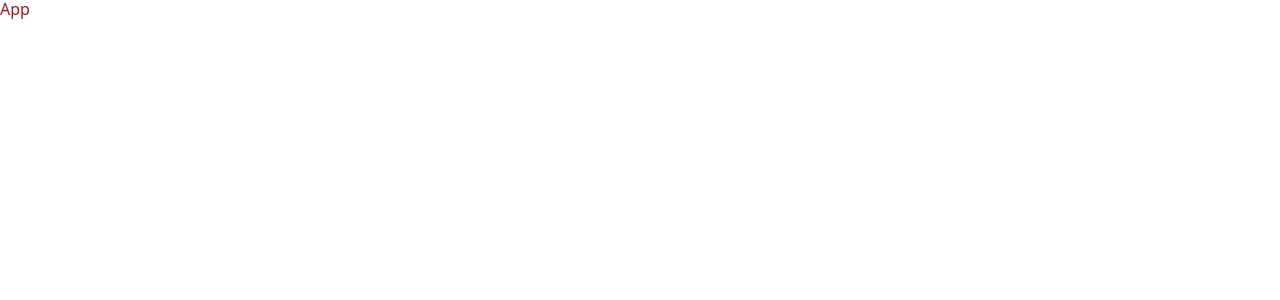
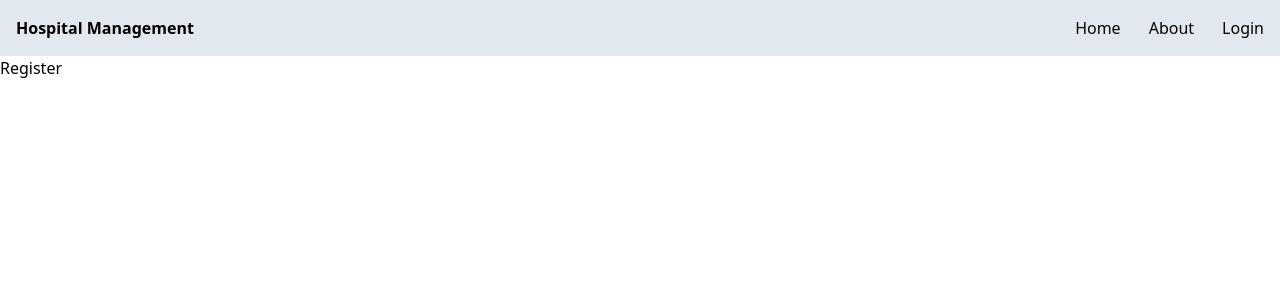
Before and after one commit to robyafrizal/hospitalManagement, a React (Vite) app in the folder client/: page /register in a window 1280 px wide. Shown: the top 300 px of the page. Built offline with nearby package versions, Linux system fonts and the light colour scheme.

Commit message:
setup route pages and header

```diff
--- a/client/index.html
+++ b/client/index.html
@@ -4,20 +4,20 @@
     <meta charset="UTF-8" />
     <meta name="viewport" content="width=device-width, initial-scale=1.0" />
     <title>Hospital Management</title>
-    <link
+    <!-- <link
       href="https://cdn.jsdelivr.net/npm/bootstrap@5.3.3/dist/css/bootstrap.min.css"
       rel="stylesheet"
       integrity="sha384-QWTKZyjpPEjISv5WaRU9OFeRpok6YctnYmDr5pNlyT2bRjXh0JMhjY6hW+ALEwIH"
       crossorigin="anonymous"
-    />
+    /> -->
   </head>
   <body>
     <div id="root"></div>
     <script type="module" src="/src/main.jsx"></script>
-    <script
+    <!-- <script
       src="https://cdn.jsdelivr.net/npm/bootstrap@5.3.3/dist/js/bootstrap.bundle.min.js"
       integrity="sha384-YvpcrYf0tY3lHB60NNkmXc5s9fDVZLESaAA55NDzOxhy9GkcIdslK1eN7N6jIeHz"
       crossorigin="anonymous"
-    ></script>
+    ></script> -->
   </body>
 </html>
--- a/client/src/App.jsx
+++ b/client/src/App.jsx
@@ -1,33 +1,25 @@
-// import './index.css'
 // import 'antd/dist/reset.css';
-// import {BrowserRouter, Routes, Route} from 'react-router-dom'
-// import HomePage from './pages/HomePage'
-// import Login from './pages/Login'
-// import Register from './pages/Register'
 
-// function App() {
-//   return (
-//     <>
-//       <BrowserRouter>
-//         <Routes>
-//           <Route path='/' element={<HomePage/>}/>
-//           <Route path='/login' element={<Login/>}/>
-//           <Route path='/register' element={<Register/>}/>
-//         </Routes>
-//       </BrowserRouter>
-//     </>
-//   )
-// }
-
-// export default App
-
-import React from 'react';
-import './index.css';
+import { BrowserRouter, Routes, Route } from "react-router-dom";
+import './index.css'
+import Home from "./pages/Home";
+import Register from "./pages/Register";
+import Login from "./pages/Login";
+import About from "./pages/About";
+import Profile from "./pages/Profile";
+import Header from "./components/Header";
 
 export default function App() {
   return (
-    <div>
-      <h1 className='text-red-800'>App</h1>
-    </div>
-  )
+    <BrowserRouter>
+    <Header/>
+      <Routes>
+        <Route path="/" element={<Home />} />
+        <Route path="/login" element={<Login />} />
+        <Route path="/register" element={<Register />} />
+        <Route path="/about" element={<About />} />
+        <Route path="/profile" element={<Profile />} />
+      </Routes>
+    </BrowserRouter>
+  );
 }
--- /dev/null
+++ b/client/src/components/Header.jsx
@@ -0,0 +1,25 @@
+import React from 'react'
+import { Link } from 'react-router-dom'
+
+export default function Header() {
+  return (
+    <div className="bg-slate-200">
+        <div className="flex justify-between items-center max-w-7xl mx-auto p-4">
+            <Link to='/'>
+            <h1 className="font-bold">Hospital Management</h1>
+            </Link>
+            <ul className='flex gap-7'>
+                <Link to='/'>
+                <li>Home</li>
+                </Link>
+                <Link to='/about'>
+                <li>About</li>
+                </Link>
+                <Link to='/login'>
+                <li>Login</li>
+                </Link>
+            </ul>
+        </div>
+    </div>
+  )
+}
--- /dev/null
+++ b/client/src/pages/About.jsx
@@ -0,0 +1,5 @@
+import React from "react";
+
+export default function About() {
+  return <div>About</div>;
+}
--- /dev/null
+++ b/client/src/pages/Home.jsx
@@ -0,0 +1,5 @@
+import React from "react";
+
+export default function Home() {
+  return <div>Home</div>;
+}
--- a/client/src/pages/HomePage.jsx
+++ /dev/null
@@ -1,11 +0,0 @@
-import React from "react";
-
-const HomePage = () => {
-  return (
-    <div>
-      <h1>HomePage</h1>
-    </div>
-  );
-};
-
-export default HomePage;
--- a/client/src/pages/Login.jsx
+++ b/client/src/pages/Login.jsx
@@ -1,11 +1,5 @@
 import React from "react";
 
-const Login = () => {
-  return (
-    <div>
-      <h1>Login Page</h1>
-    </div>
-  );
-};
-
-export default Login;
+export default function Login() {
+  return <div>Login</div>;
+}
--- /dev/null
+++ b/client/src/pages/Profile.jsx
@@ -0,0 +1,5 @@
+import React from "react";
+
+export default function Profile() {
+  return <div>Profile</div>;
+}
--- a/client/src/pages/Register.jsx
+++ b/client/src/pages/Register.jsx
@@ -1,83 +1,5 @@
 import React from "react";
-import { Button, Checkbox, Form, Input } from "antd";
-const onFinish = (values) => {
-  console.log("Success:", values);
-};
-const onFinishFailed = (errorInfo) => {
-  console.log("Failed:", errorInfo);
-};
 
-const Register = () => {
-  return (
-    <div className="form-container">
-      <Form
-        name="basic"
-        labelCol={{
-          span: 8,
-        }}
-        wrapperCol={{
-          span: 16,
-        }}
-        style={{
-          maxWidth: 600,
-        }}
-        initialValues={{
-          remember: true,
-        }}
-        onFinish={onFinish}
-        onFinishFailed={onFinishFailed}
-        autoComplete="off"
-      >
-        <Form.Item
-          label="Username"
-          name="username"
-          rules={[
-            {
-              required: true,
-              message: "Please input your username!",
-            },
-          ]}
-        >
-          <Input />
-        </Form.Item>
-
-        <Form.Item
-          label="Password"
-          name="password"
-          rules={[
-            {
-              required: true,
-              message: "Please input your password!",
-            },
-          ]}
-        >
-          <Input.Password />
-        </Form.Item>
-
-        <Form.Item
-          name="remember"
-          valuePropName="checked"
-          wrapperCol={{
-            offset: 8,
-            span: 16,
-          }}
-        >
-          <Checkbox>Remember me</Checkbox>
-        </Form.Item>
-
-        <Form.Item
-          wrapperCol={{
-            offset: 8,
-            span: 16,
-          }}
-        >
-          <Button type="primary" htmlType="submit">
-            Submit
-          </Button>
-        </Form.Item>
-      </Form>
-    </div>
-  );
-};
-
-export default Register;
+export default function Register() {
+  return <div>Register</div>;
+}
```
